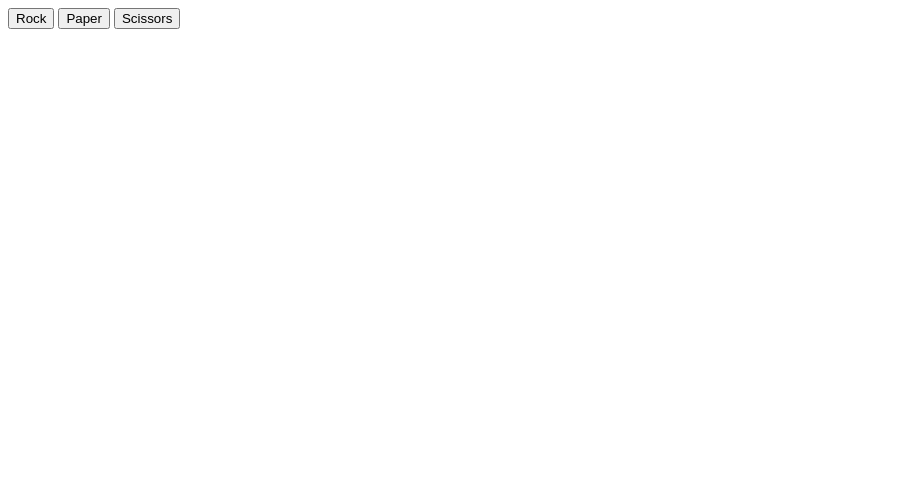
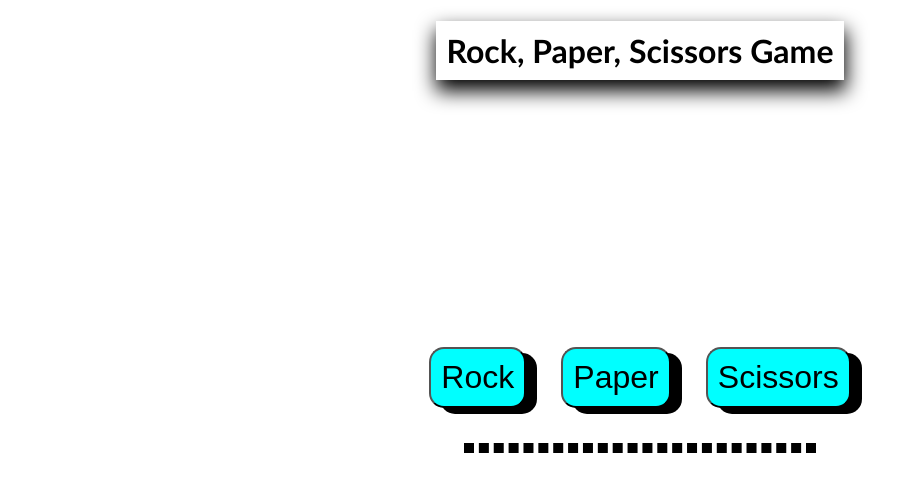
Before and after one commit to tacheampong/rockPaperScissors, a plain HTML site: page index.html in a window 1280 px wide. Shown: the whole page, without its empty margins (0-917 px from the left). Drawn offline with Linux system fonts and the light colour scheme.

Commit message:
included title and added classed for divs

```diff
--- a/index.html
+++ b/index.html
@@ -5,14 +5,25 @@
     <meta name="viewport" content="width=device-width, initial-scale=1.0">
     <title>Document</title>
     <script src="script.js" defer></script>
+    <link rel="stylesheet" href="style.css">
 </head>
 <body>
+    <h1>Rock, Paper, Scissors Game</h1>
+    <div class="container">
+        <div class="choices">
+            <button id="rock">Rock</button>
+            <button id="paper">Paper</button>
+            <button id="scissors">Scissors</button>
 
-    <button id="rock">Rock</button>
-    <button id="paper">Paper</button>
-    <button id="scissors">Scissors</button>
-    <div>
+
+        </div>
+        <div class="content">
+
+        </div>
+
 
     </div>
+
+
 </body>
 </html>
--- a/script.js
+++ b/script.js
@@ -1,4 +1,4 @@
-const results = document.querySelector("div");
+const results = document.querySelector(".content");
 // const humanChoice = document.querySelectorAll("button");
 const humanChoice = document.querySelectorAll("button");
 let choice;
```
